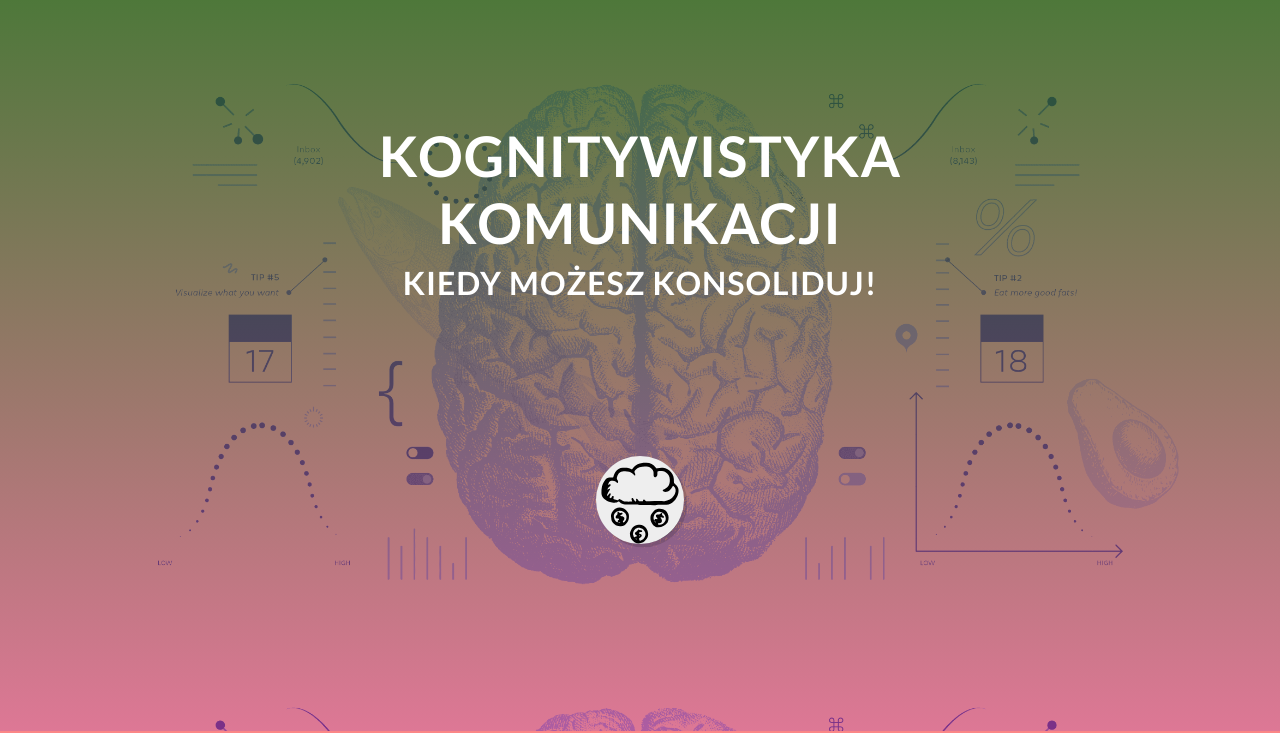
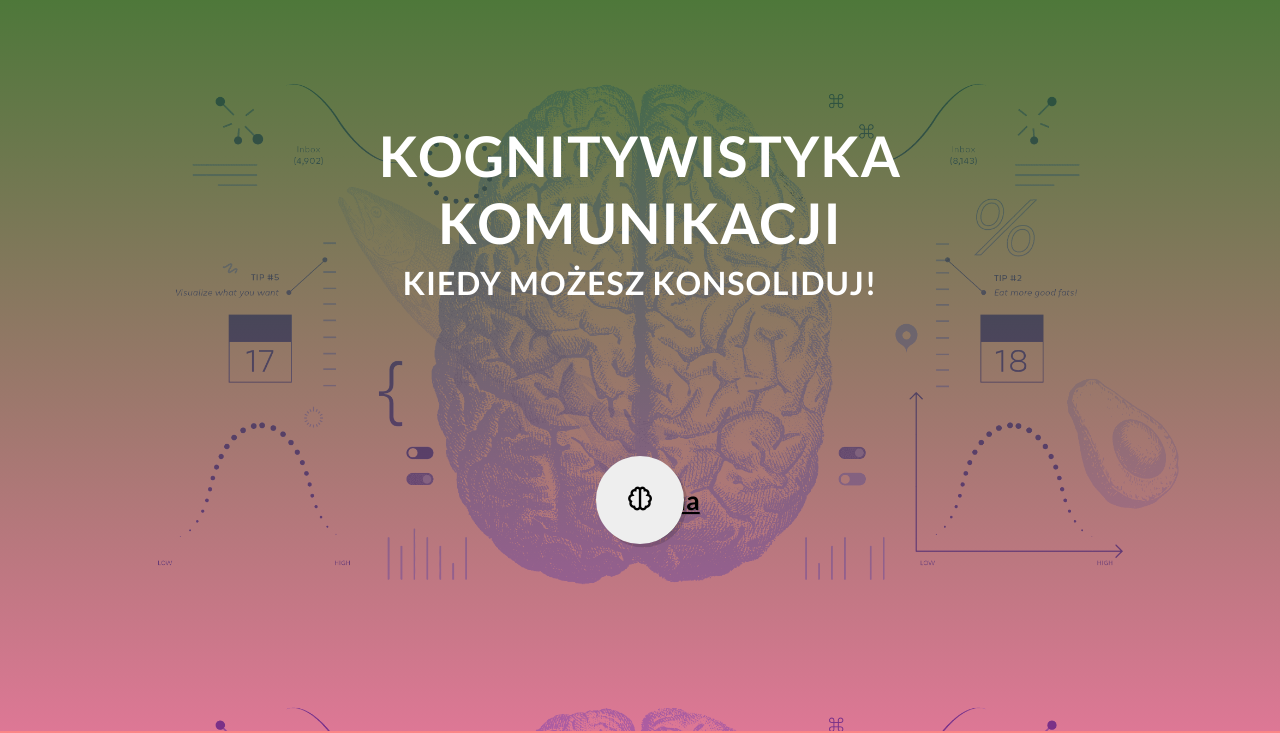
Before and after one commit to kzuzaniuk/Kogniweb, a plain HTML site: page index.html in a window 1280 px wide. Shown: the part 69-802 px from the top of the page. Drawn offline with nearby package versions, Linux system fonts and the light colour scheme; files whose address does not match are found by name.

Commit message:
testing ideas

```diff
--- a/css/style.css
+++ b/css/style.css
@@ -287,7 +287,7 @@ a {
   height: 80px;
   margin-left: -40px;
   position: absolute;
-  color: #FFFFFF;
+  color: black;
   text-align: center;
   line-height: 80px;
   -webkit-transform: translate3d(0, 0, 0);
@@ -302,7 +302,7 @@ a {
   display: none;
 }
 
-.lines {
+/* .lines {
   width: 25px;
   height: 3px;
   background: #596778;
@@ -331,7 +331,7 @@ a {
 .line-3 {
   -webkit-transform: translate3d(0, 8px, 0);
   transform: translate3d(0, 8px, 0);
-}
+} */
 
 .menu-open:checked + .menu-open-button .line-1 {
   -webkit-transform: translate3d(0, 0, 0) rotate(45deg);
--- a/index.html
+++ b/index.html
@@ -81,14 +81,14 @@
             <nav class="menu">
               <input type="checkbox" href="#" class="menu-open" name="menu-open" id="menu-open" />
               <label class="menu-open-button" for="menu-open">
-                <img src="cloud-coins.svg">
+                <i class='bx bx-brain'></i>
                <!-- <span class="lines line-1"></span>
                <span class="lines line-2"></span>
                <span class="lines line-3"></span> -->
              </label>
 
-              <a href="#" class="menu-item blue"> <i class="fa fa-anchor"></i> </a>
-              <a href="#" class="menu-item green"> <i class="fa fa-coffee"></i> </a>
+              <a href="#filozofia" class="menu-item blue"><span>Filozofia</span><i class="fa fa-anchor"></i> </a>
+              <a href="#neuro" class="menu-item green"><span>Neuro</span> <i class="fa fa-coffee"></i> </a>
               <a href="#" class="menu-item red"> <i class="fa fa-heart"></i> </a>
               <a href="#" class="menu-item purple"> <i class="fa fa-microphone"></i> </a>
               <a href="#" class="menu-item orange"> <i class="fa fa-star"></i> </a>
@@ -101,16 +101,16 @@
     <!-- MIEJSCE NA KOLEJNE SEKCJE -->
     <section id="temp2">
       <div class="container">
-        <div class="timeline">
+        <div class="timeline" >
           <ul>
             <li>
-              <div class="timeline-content">
+              <div class="timeline-content" id="filozofia" style="scroll-margin-top: 90px;">
                 <h1>Filozofia</h1>
                 <p>Lorem ipsum dolor sit amet consectetur adipisicing elit. Consectetur tempora ab laudantium voluptatibus aut eos placeat laborum, quibusdam exercitationem labore.</p>
               </div>
             </li>
             <li>
-              <div class="timeline-content">
+              <div class="timeline-content" id="neuro" style="scroll-margin-top: 90px;">
                 <h1>Neuronauka</h1>
                 <p>Lorem ipsum dolor sit amet consectetur adipisicing elit. Consectetur tempora ab laudantium voluptatibus aut eos placeat laborum, quibusdam exercitationem labore.</p>
               </div>
```
